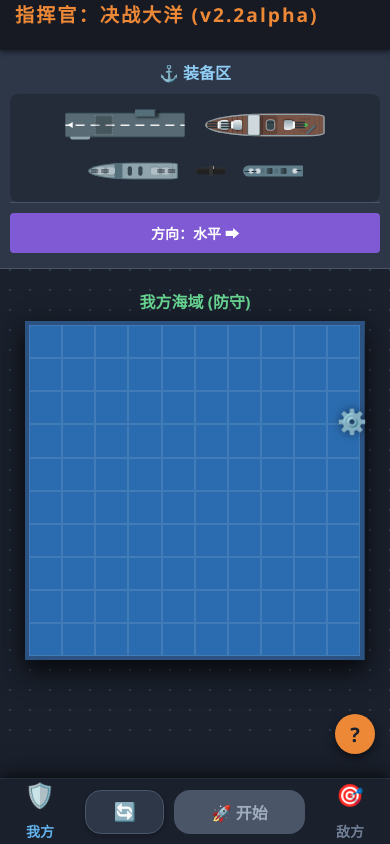
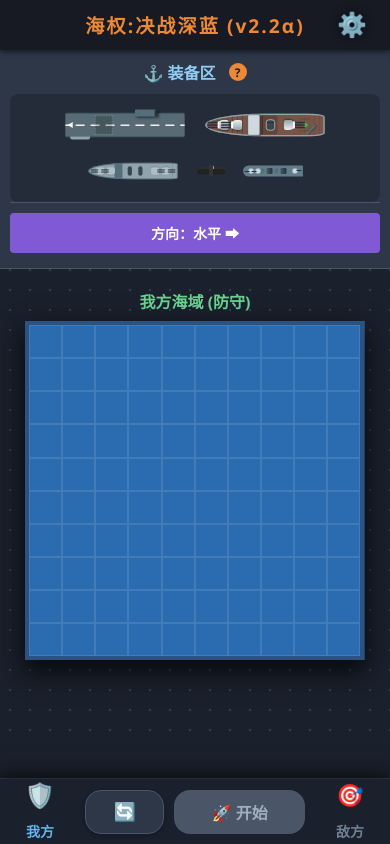
Before and after one commit to MaoJiayang/battleship-remaster, a website built with Vite: page index.html in a window 390 px wide. Built offline with nearby package versions, Linux system fonts and the light colour scheme.

Commit message:
移动端样式优化

```diff
--- a/index.html
+++ b/index.html
@@ -10,8 +10,6 @@
     <h1>指挥官：决战大洋</h1>
     <button id="btn-menu-toggle" class="icon-btn" aria-label="菜单">⚙️</button>
   </header>
-
-  <div id="help-btn" data-action="toggle-help">?</div>
 
   <div id="help-modal" class="modal">
     <div class="modal-content">
@@ -44,6 +42,11 @@
         <li>❓ <b>问号</b>：疑似目标 (声呐扫描结果)。</li>
         <li>💥 <b>冒烟</b>：受损 (Hit)，船还在。</li>
         <li>☠️ <b>红叉</b>：毁坏 (Destroyed)，该格血量归零。</li>
+      </ul>
+
+      <h3>5. 小提示</h3>
+      <ul style="font-size: 14px; line-height: 1.6;">
+        <li>移动端长按要攻击的格位可以预览攻击范围</li>
       </ul>
     </div>
   </div>
@@ -105,7 +108,10 @@
 
   <div class="layout">
     <div class="dock-panel">
-      <div class="dock-header">⚓ 装备区</div>
+      <div class="dock-header">
+        <span>⚓ 装备区</span>
+        <div id="help-btn" data-action="toggle-help">?</div>
+      </div>
 
       <div id="battle-panel" class="dock-container" style="display: none; align-items: stretch;">
         <div class="weapon-bar" id="weapon-bar">
--- a/src/config/constants.js
+++ b/src/config/constants.js
@@ -1,7 +1,7 @@
 export const BOARD_SIZE = 10;
 export const CELL_SIZE = 40;
-export const GAME_TITLE = "指挥官：决战大洋";
-export const GAME_VERSION = "v2.2alpha";
+export const GAME_TITLE = "海权:决战深蓝";
+export const GAME_VERSION = "v2.2α";
 
 // 交互时间配置 (单位: ms)
 export const INTERACTION_TIMING = {
@@ -9,9 +9,9 @@ export const INTERACTION_TIMING = {
 
     // 移动端延迟设置 (为了配合视角切换动画)
     MOBILE: {
-        VIEW_SWITCH_DELAY: 400,   // 玩家操作后，切换到我方视角的延迟
-        AI_ACTION_DELAY: 1000,    // 玩家操作后，AI 开始行动的延迟 (应 > VIEW_SWITCH_DELAY)
-        TURN_BACK_DELAY: 400      // AI 操作后，切换回敌方视角的延迟
+        VIEW_SWITCH_DELAY: 750,   // 玩家操作后，切换到我方视角的延迟
+        AI_ACTION_DELAY: 1500,    // 玩家操作后，AI 开始行动的延迟 (应 > VIEW_SWITCH_DELAY)
+        TURN_BACK_DELAY: 1000     // AI 操作后，切换回敌方视角的延迟
     },
 
     // 桌面端延迟设置 (无需视角切换，节奏更快)
--- a/src/styles/base.css
+++ b/src/styles/base.css
@@ -24,6 +24,7 @@
         header {
             height: 50px;
             background: #171923;
+            display: flex;
             align-items: center;
             justify-content: center;
             box-shadow: 0 2px 5px rgba(0,0,0,0.5);
@@ -68,7 +69,16 @@
             overflow: hidden;
             white-space: nowrap;
         }
-        .dock-header { font-weight: bold; color: #90cdf4; margin-bottom: 10px; text-align: center; }
+        .dock-header {
+            font-weight: bold;
+            color: #90cdf4;
+            margin-bottom: 10px;
+            text-align: center;
+            display: flex;
+            align-items: center;
+            justify-content: center;
+            gap: 8px;
+        }
         .dock-container {
             flex: 1;
             background: rgba(0,0,0,0.2);
@@ -602,6 +612,7 @@
         height: auto;
         min-height: 100vh;
         overflow-y: auto; /* 允许 body 滚动 */
+        padding-top: 50px; /* 补偿固定头部的高度 */
     }
 
     .layout {
@@ -812,10 +823,19 @@
         display: none; /* 移动端战斗时暂时隐藏日志，太占地 */
     }
 
-    /* 帮助按钮上移 */
+    /* 帮助按钮：移动端跟随标题 */
     #help-btn {
-        bottom: 140px;
+        position: static;
+        width: 18px;
+        height: 18px;
+        font-size: 12px;
+        box-shadow: none;
+        transform: none;
+        margin-left: 5px;
+        bottom: auto;
+        right: auto;
     }
+    #help-btn:hover { transform: none; }
 
     /* 装备区容器横向排列 (针对舰船列表) */
     #dock.dock-container {
@@ -830,14 +850,7 @@
         flex-direction: column;
     }
 
-    /* 帮助按钮防遮挡 */
-    #help-btn {
-        bottom: 90px;
-        right: 15px;
-        width: 40px;
-        height: 40px;
-        font-size: 20px;
-    }
+    /* 帮助按钮防遮挡 - 已移除，改为跟随标题 */
 
     /* 模态框适配 */
     .modal-content {
@@ -1023,8 +1036,11 @@
 /* 移动端适配覆盖 */
 @media (max-width: 768px) {
     header {
-        justify-content: space-between;
+        justify-content: center;
         padding: 0 15px;
+        position: fixed;
+        top: 0;
+        width: 100%;
     }
     .icon-btn { display: block; }
 
```
Also changed, not shown: dist/index.html.
